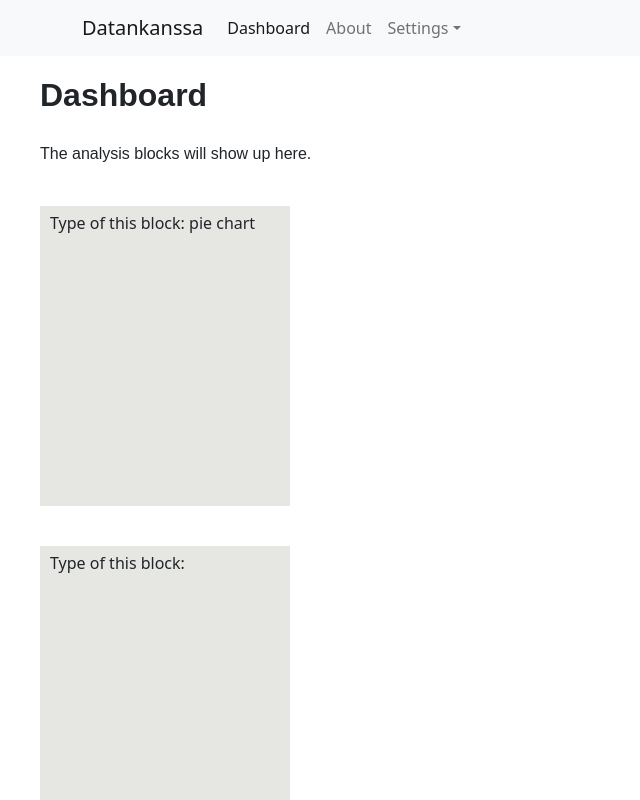
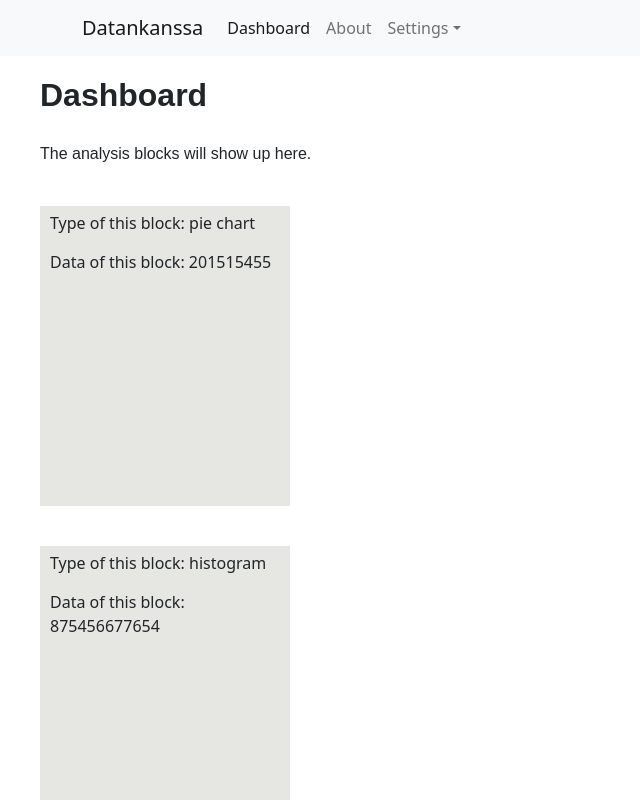
Before and after one commit to henrituol/datankanssa, a React (Create React App) app in the folder client/: page / in a window 1280 px wide. Shown: the top 800 px of the page, without its empty margins (0-640 px from the left). Built offline with nearby package versions, Linux system fonts and the light colour scheme.

Commit message:
Updated temporary analysis block

```diff
--- a/client/src/components/AnalysisBlock.js
+++ b/client/src/components/AnalysisBlock.js
@@ -18,26 +18,16 @@ const AnalysisBlock = (props) => {
         margin: 5
     }
 
-    if (props.visualizationType === "histogram") {
-        console.log("We will call histogram.js here.");
 
-        return(
-            <div className="analysisBlock" style={analysisBlockStyle}>
-                <p style = {analysisBlockParagraphStyle}>
-                    This should be a histogram!</p>
-                <Histogram dataToHistogram = {props.data}/>
-            </div>
-        )
+    return(
+        <div className="analysisBlock" style={analysisBlockStyle}>
+            <p style = {analysisBlockParagraphStyle}>
+                Type of this block: {props.visualizationType}</p>
+            <p style = {analysisBlockParagraphStyle}>
+            Data of this block: {props.data}</p>
+        </div>
+    )
 
-    } else {
-
-        return(
-            <div className="analysisBlock" style={analysisBlockStyle}>
-                <p style = {analysisBlockParagraphStyle}>
-                    Type of this block: {props.visualizationType}</p>
-            </div>
-        )
-    }
 
 
 }
--- a/client/src/views/Dashboard.js
+++ b/client/src/views/Dashboard.js
@@ -18,25 +18,18 @@ const Dashboard = () => {
 
     // AnalysisBlock sends a value in props to AnalysisBlock.js
     // whereupon props value is placed on {props.visualizationType}
-    // Then again, is Dashboard even the right component to give this values?
+    // Then again, is Dashboard even the right component to give these values?
 
-    // I'd like to try to pass multiple props to AnalysisBlock.
-    // How was it done?
-    const analysisElement = {
-        type: "text",
-        props: {
-            visualizationType: "histogram",
-            data: "cool values"
-        }
-    }
+
+    let tempPercentageData = [20, 15, 15, 45, 5];
+    let tempHistogramData = [875, 456, 677, 654];
 
     return(
         <div className =  "mainAnalysis">
             <h2 style = {headingStyle} >Dashboard</h2>
             <p style = {paragraphStyle} >The analysis blocks will show up here.</p>
-            <AnalysisBlock visualizationType = "pie chart" />
-            <AnalysisBlock data = "klaatu" />
-            <AnalysisBlock />
+            <AnalysisBlock visualizationType = "pie chart" data = {tempPercentageData} />
+            <AnalysisBlock visualizationType = "histogram" data = {tempHistogramData} />
         </div>
 
     )
```
